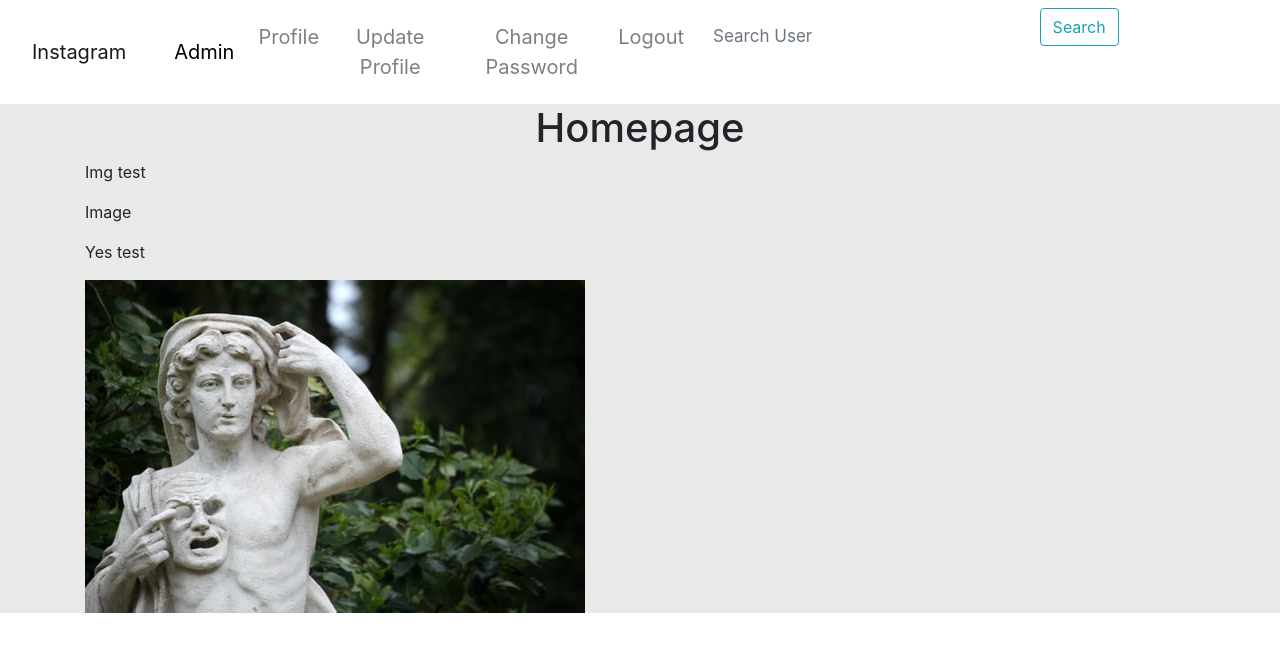
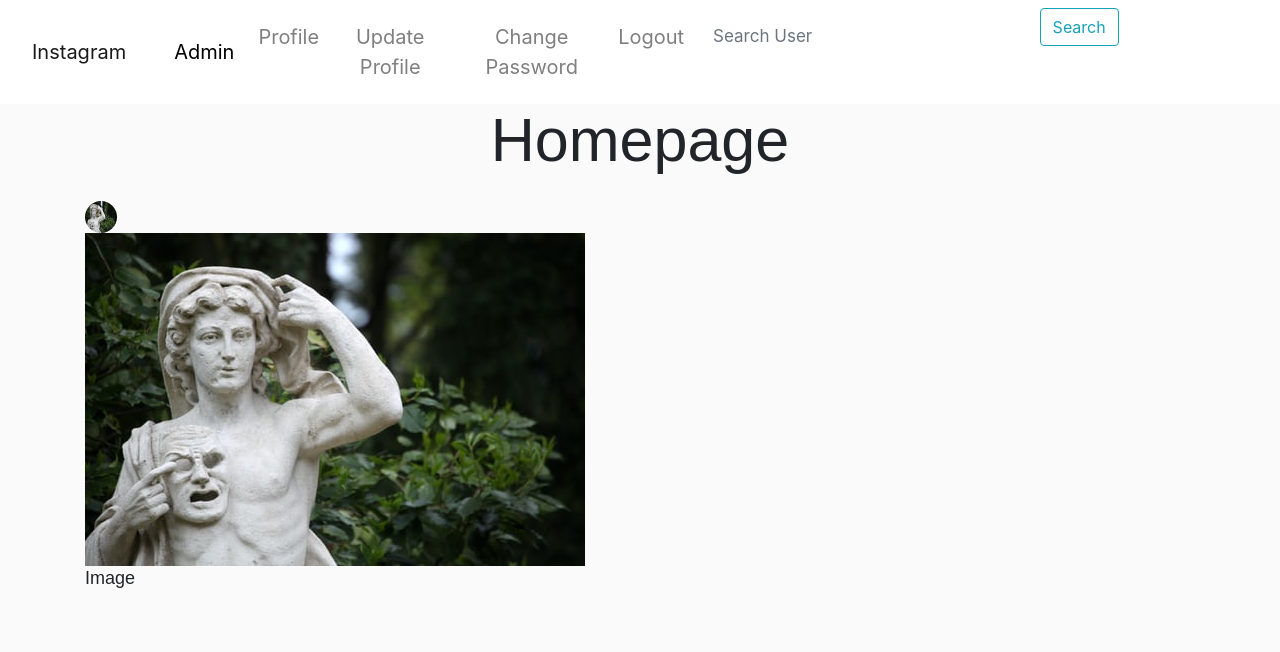
Before and after one commit to brenda-wanjiku/instagram, a Django app: page / in a window 1280 px wide. Shown: the top 652 px of the page. Run offline with Django 3.2, Linux system fonts and the light colour scheme; a user stored in the database is signed in; data comes from the database, SQL or seed files in the repository; parts of the project's set-up code (start-up, migrations or seed data) failed here and were passed over; some libraries are stand-ins or nearby versions.

Commit message:
CSS styling of homepage and navbar

```diff
--- a/instagram/insta/templates/base.html
+++ b/instagram/insta/templates/base.html
@@ -8,6 +8,9 @@
 
     {% block styles %}
     {% bootstrap_css %}
+    <link rel="stylesheet" href="{% static 'css/base.css'%}">
+    <script src="https://kit.fontawesome.com/d4c7a63894.js" crossorigin="anonymous"></script>
+    <link href="https://fonts.googleapis.com/css2?family=Source+Sans+Pro:wght@300;400;600;700&display=swap" rel="stylesheet">
     {% endblock %}
 
 </head>
--- a/instagram/insta/templates/homepage.html
+++ b/instagram/insta/templates/homepage.html
@@ -4,17 +4,31 @@
 
 {% block styles %}
 {% bootstrap_css %}
+<link rel="stylesheet" href="{% static 'css/base.css'%}">
 {% endblock %}
 
 {% block content%}
 {{block.super}}
+
 <div class="container">
-<h1 class="text-center"> Homepage</h1>
-{% for image in images%}
-<p> {{image.img_name}}</p>
-<p> {{image.caption}}</p>
-<p> {{image.comments}}</p>
-<img src="{{image.image.url}}" class="img-responsive" alt="image">
+
+    <h1 class="text-center"> Homepage</h1>
+    {% for image in images%}
+    <div class="post">
+        <div class="image-title">
+            <img src="{{image.image.url}}" class="avatar" class="img-responsive" alt="image">
+            <h3>{{image.profile}}<a> </a></h3>
+        </div>
+
+        <div class="image-contaier">
+            <img src="{{image.image.url}}" class="img-post img-responsive" alt="image">
+        </div>
+
+    </div>
+
+    <p> {{image.caption}}</p>
+
+
 </div>
 {% endfor %}
 {% endblock %}
--- a/instagram/insta/templates/navbar.html
+++ b/instagram/insta/templates/navbar.html
@@ -58,7 +58,6 @@
 <style>
     .topnav {
         overflow: hidden;
-        background-color: #e9e9e9;
     }
 
     .topnav a {
--- a/instagram/insta/templates/registration/base.html
+++ b/instagram/insta/templates/registration/base.html
@@ -10,6 +10,7 @@
 
   {% block styles %}
     {% bootstrap_css %}
+    <link href="https://fonts.googleapis.com/css2?family=Source+Sans+Pro:wght@300;400;600;700&display=swap" rel="stylesheet">
   {% endblock %}
 
 </head>
--- /dev/null
+++ b/instagram/static/css/base.css
@@ -0,0 +1,56 @@
+h1, h2,h3,p{
+    font-family: 'Source Sans Pro', sans-serif;
+}
+
+h1{
+    font-style: bold;
+    font-size: 61px;
+}
+
+h2{
+    font-style: bold;
+    font-size: 41px;
+}
+
+h3{
+    font-style: bold;
+    font-size: 27px;
+    display: inline-block;
+    clear: right;
+}
+
+p{
+    font-style: normal;
+    font-size: 18px;
+    line-height: 1.4em;
+}
+
+.post{
+    width: 80%;
+}
+
+.avatar {
+  vertical-align: middle;
+  width: 32px;
+  height: 32px;
+  border-radius: 50%;
+}
+
+
+.container .image-title{
+    display: block;
+}
+
+.image-post{
+    text-align: center;
+}
+.image-container .img-post{
+    width: 200px;
+    height: 200px;
+    max-width: 200px;
+    max-height: 200px;
+    overflow: hidden;
+}
+body{
+   background-color:#FAFAFA ;
+}
```
Also changed, not shown: instagram/media/insta/art1_K7p4eH0.jpeg (added), instagram/media/insta/art2_SX9pnlu.jpeg (added), instagram/media/insta/art2_SX9pnlu_40DMEn5.jpeg (added).
